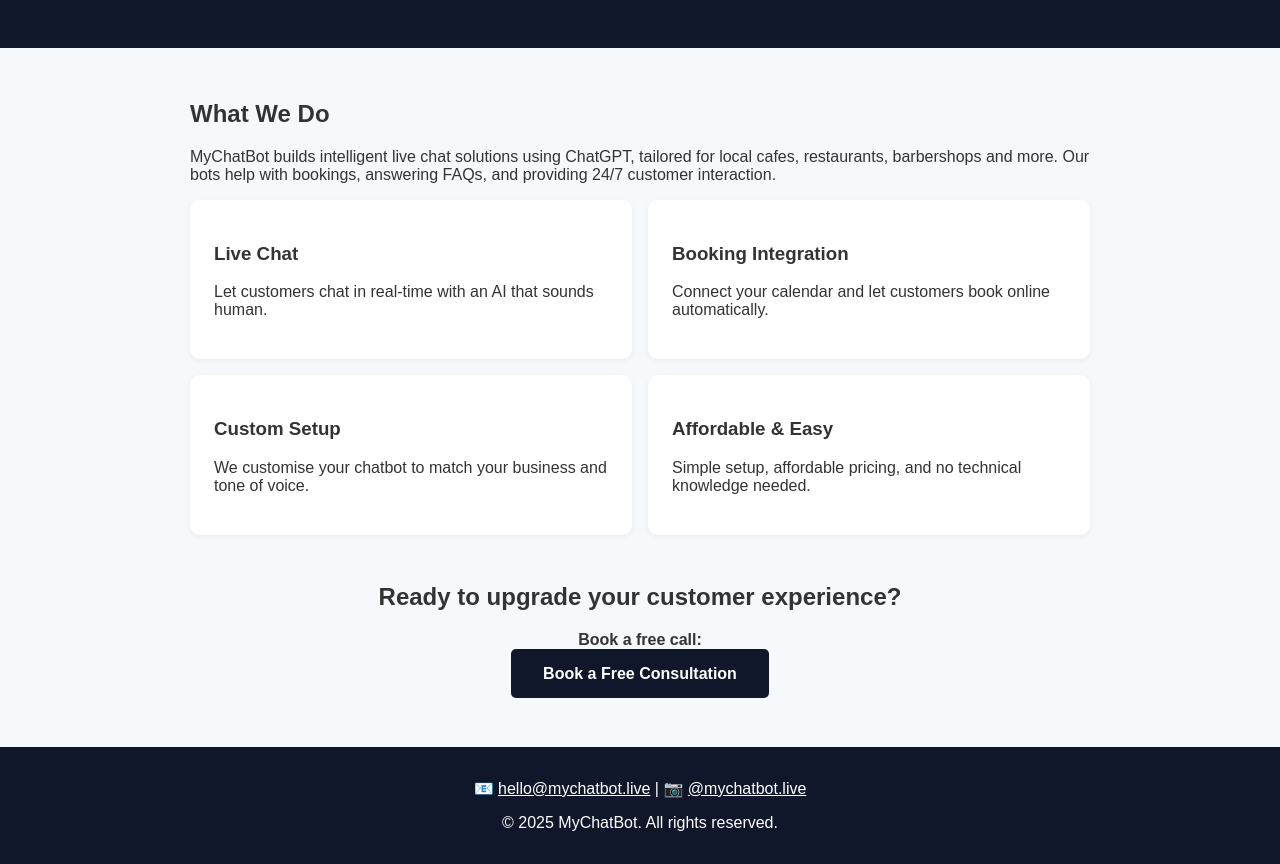
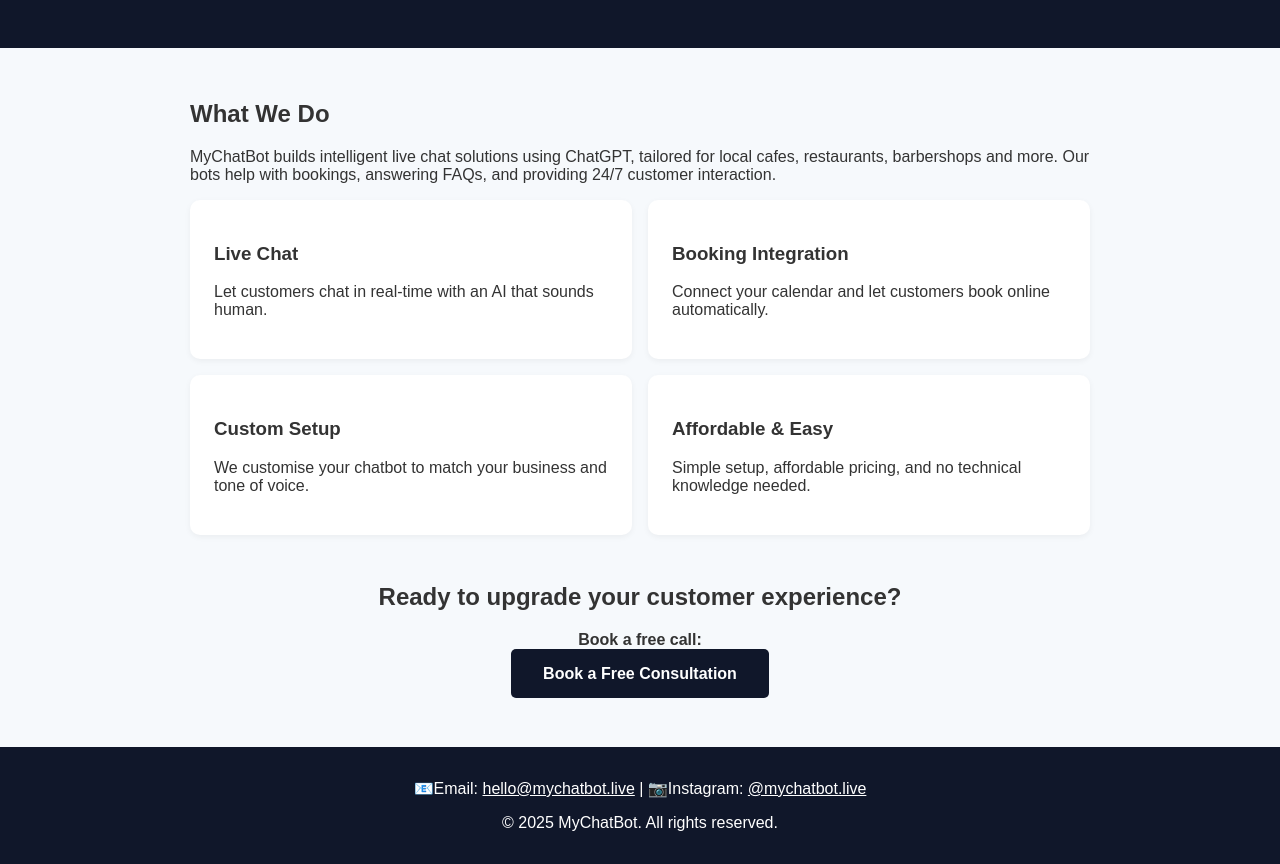
Before and after one commit to ReubenLM/mychatbot.live, a plain HTML site: page index.html in a window 1280 px wide. Shown: the part 110-974 px from the top of the page. Drawn offline with Linux system fonts and the light colour scheme.

Commit message:
Update index.html

```diff
--- a/index.html
+++ b/index.html
@@ -114,7 +114,7 @@
   </section>
 
   <footer>
-    <p>📧 <a style="color: #fff; text-decoration: underline;" href="mailto:hello@mychatbot.live">hello@mychatbot.live</a> | 📷 <a style="color: #fff; text-decoration: underline;" href="https://instagram.com/mychatbot.live" target="_blank">@mychatbot.live</a></p>
+    <p>📧Email: <a style="color: #fff; text-decoration: underline;" href="mailto:hello@mychatbot.live">hello@mychatbot.live</a> | 📷Instagram: <a style="color: #fff; text-decoration: underline;" href="https://instagram.com/mychatbot.live" target="_blank">@mychatbot.live</a></p>
 
     <p>&copy; 2025 MyChatBot. All rights reserved.</p>
   </footer>
```
